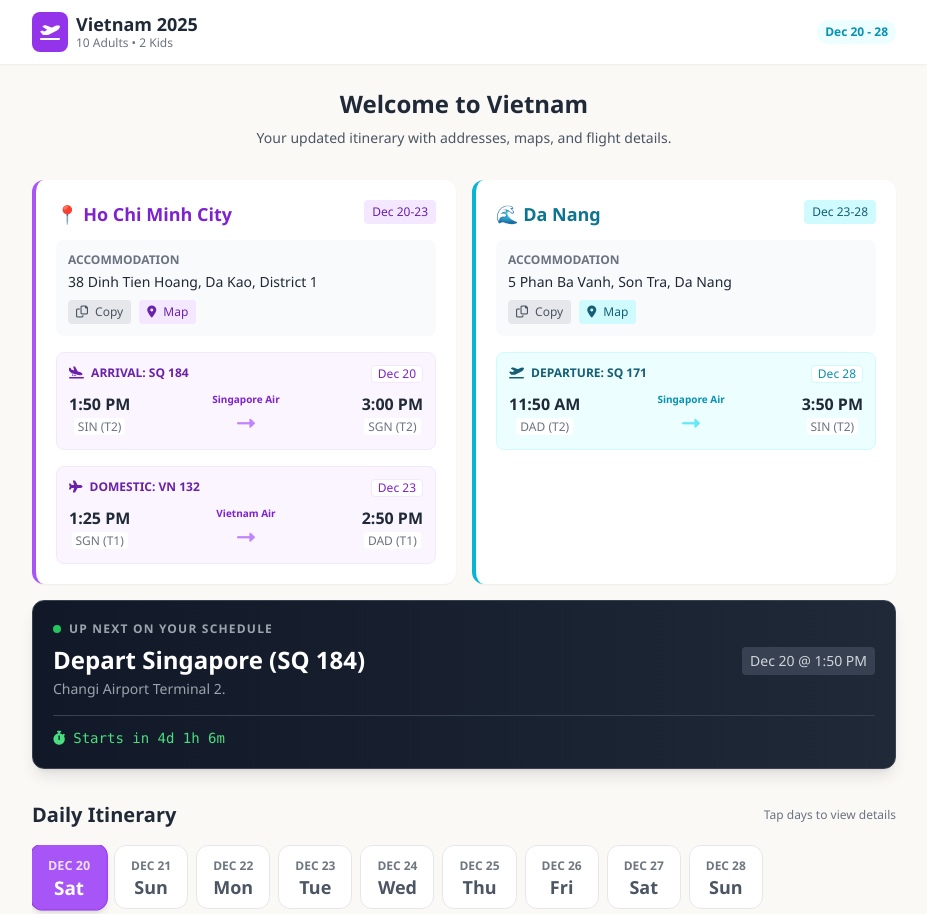
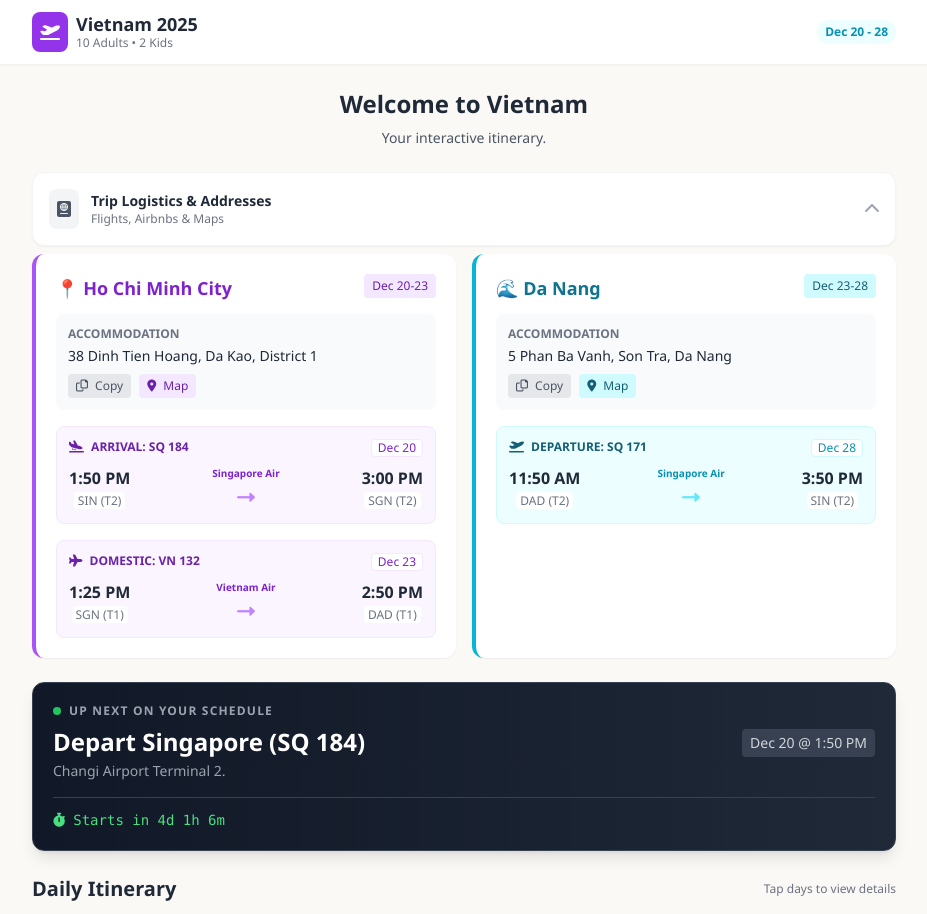
Before and after one commit to crazyjere/vietnamtrip, a plain HTML site: page index.html in a window 1280 px wide. Shown: the top 914 px of the page, without its empty margins (176-1103 px from the left). Drawn offline with nearby package versions, Linux system fonts and the light colour scheme.

Commit message:
Update index.html

```diff
--- a/index.html
+++ b/index.html
@@ -85,18 +85,32 @@
     </header>
 
     <!-- Main Content Area -->
-    <main class="max-w-4xl mx-auto px-4 py-6 space-y-8">
+    <main class="max-w-4xl mx-auto px-4 py-6 space-y-6">
 
         <!-- Intro Section -->
-        <section class="text-center space-y-2">
+        <section class="text-center space-y-2 mb-4">
             <h2 class="text-2xl font-bold text-gray-800">Welcome to Vietnam</h2>
             <p class="text-gray-600 text-sm max-w-lg mx-auto">
-                Your updated itinerary with addresses, maps, and flight details.
+                Your interactive itinerary.
             </p>
         </section>
 
-        <!-- Quick Actions / Logistics Hub -->
-        <section id="logistics" class="grid grid-cols-1 md:grid-cols-2 gap-4">
+        <!-- Collapsible Logistics Hub (Now First) -->
+        <section id="logisticsSection">
+            <button onclick="toggleLogistics()" class="w-full flex items-center justify-between bg-white p-4 rounded-xl shadow-sm border border-gray-100 mb-2 focus:outline-none hover:bg-gray-50 transition">
+                <div class="flex items-center space-x-3">
+                    <div class="bg-gray-100 p-2 rounded-lg text-gray-600">
+                        <i class="fas fa-passport"></i>
+                    </div>
+                    <div class="text-left">
+                        <h3 class="font-bold text-gray-800 text-sm">Trip Logistics & Addresses</h3>
+                        <p class="text-xs text-gray-500">Flights, Airbnbs & Maps</p>
+                    </div>
+                </div>
+                <i id="logisticsIcon" class="fas fa-chevron-up text-gray-400 transition-transform duration-300"></i>
+            </button>
+
+            <div id="logisticsContent" class="grid grid-cols-1 md:grid-cols-2 gap-4 transition-all duration-300 origin-top">
                 <!-- HCMC Logistics -->
                 <div class="bg-white p-5 rounded-xl shadow-sm border-l-4 border-purple-500">
                     <div class="flex justify-between items-start mb-3">
@@ -157,7 +171,6 @@
                                </div>
                             </div>
                        </div>
-
                     </div>
                 </div>
 
@@ -199,12 +212,13 @@
                                </div>
                             </div>
                        </div>
-
                     </div>
                 </div>
+            </div>
+        </section>
 
-            <!-- Dynamic "Up Next" Block -->
-            <div id="upNextBlock" class="bg-gradient-to-r from-gray-900 to-gray-800 p-5 rounded-xl border border-gray-700 md:col-span-2 text-white shadow-lg relative overflow-hidden">
+        <!-- Up Next Live Dashboard (Now Second) -->
+        <section id="upNextBlock" class="bg-gradient-to-r from-gray-900 to-gray-800 p-5 rounded-xl border border-gray-700 text-white shadow-lg relative overflow-hidden">
             <div class="flex items-center space-x-2 mb-2">
                 <span class="live-dot w-2 h-2 bg-green-500 rounded-full inline-block"></span>
                 <p class="text-xs font-bold uppercase tracking-widest text-gray-400">Up Next On Your Schedule</p>
@@ -216,7 +230,6 @@
                     <div class="flex-1 space-y-2 py-1">
                         <div class="h-4 bg-gray-700 rounded w-3/4"></div>
                         <div class="h-4 bg-gray-700 rounded w-1/2"></div>
-                        </div>
                     </div>
                 </div>
             </div>
@@ -899,7 +912,9 @@
             itineraryData.forEach(day => {
                 day.events.forEach(event => {
                     // Simple parse: "Dec 20" + " " + "2025" + " " + "1:50 PM"
-                    const eventDateString = `${day.date}, 2025 ${event.time}`;
+                    // Handle time formats roughly
+                    const timePart = event.time;
+                    const eventDateString = `${day.date}, 2025 ${timePart}`;
                     const eventDate = new Date(eventDateString);
 
                     if (eventDate > now) {
@@ -944,7 +959,6 @@
                 `;
             } else {
                 // Trip Over or Not Started (if dates are past)
-                // Assuming past means done
                 container.innerHTML = `
                     <div class="mt-2">
                         <h2 class="text-xl font-bold text-white">Trip Completed!</h2>
@@ -954,12 +968,25 @@
             }
         }
 
+        function toggleLogistics() {
+            const content = document.getElementById('logisticsContent');
+            const icon = document.getElementById('logisticsIcon');
+
+            if (content.classList.contains('hidden')) {
+                content.classList.remove('hidden');
+                icon.classList.remove('rotate-180');
+            } else {
+                content.classList.add('hidden');
+                icon.classList.add('rotate-180');
+            }
+        }
+
         // --- INIT ---
 
         window.addEventListener('DOMContentLoaded', () => {
             renderTabs(0);
             renderTimeline(0);
-            updateFilterUI();
+            updateFilterUI(); // Set initial state
             renderRecommendations();
 
             // Initial call and interval for live clock
```
Lines whose indentation alone changed are shown as unchanged.
